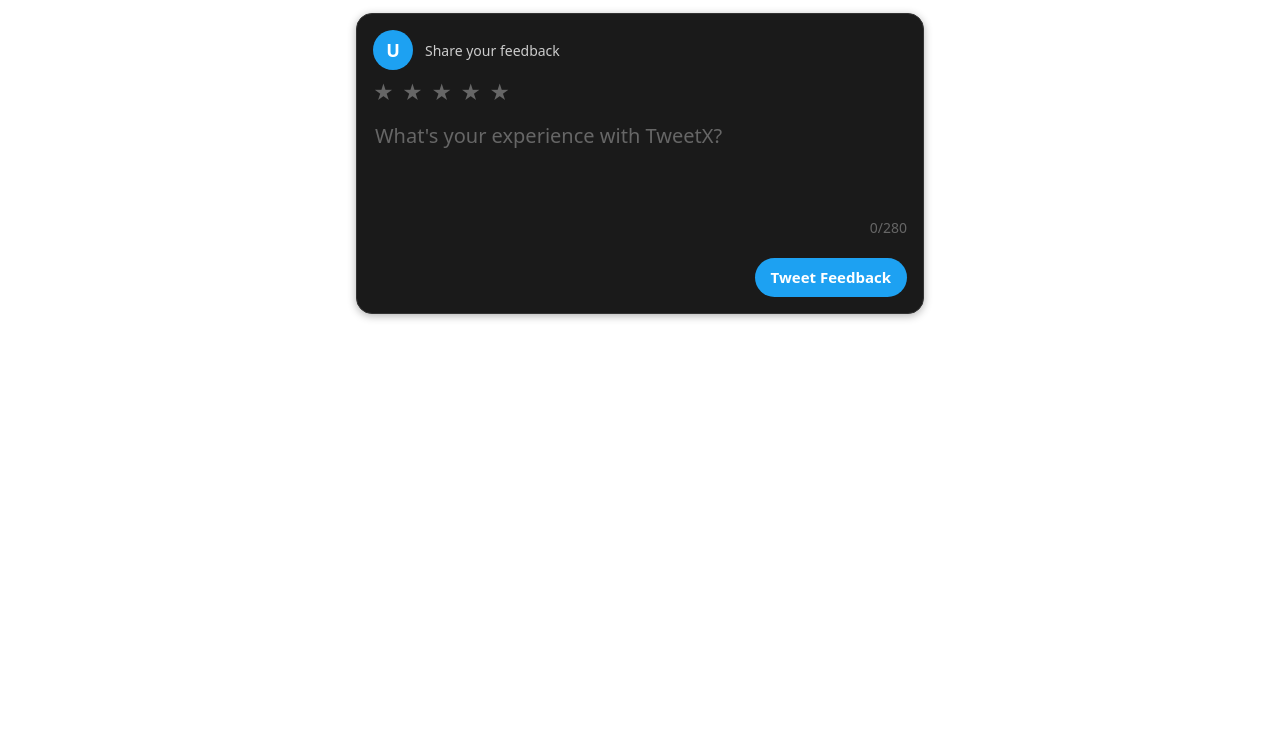
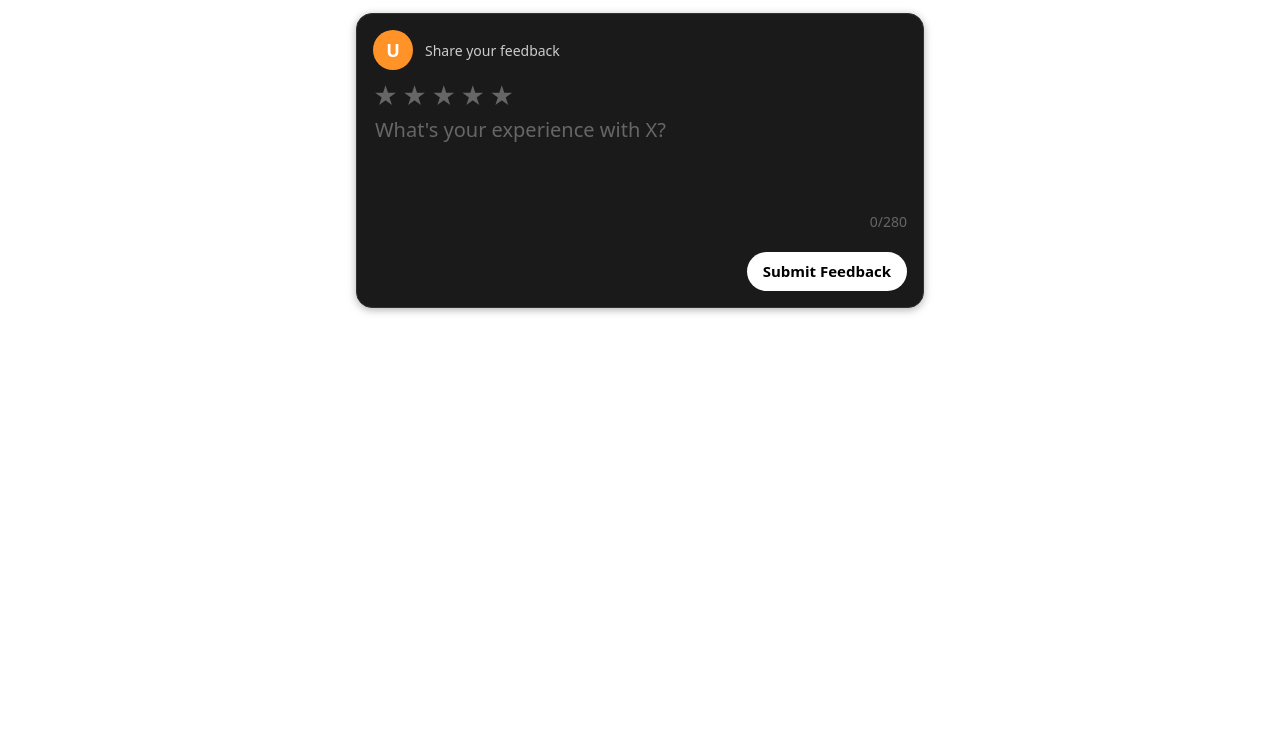
Before and after one commit to xyzpqrr/X, a plain HTML site: page feedback/index.html in a window 1280 px wide. Shown: the part 56-800 px from the top of the page. Drawn offline with nearby package versions, Linux system fonts and the light colour scheme.

Commit message:
Edited the Feedback styling

```diff
--- a/feedback/index.html
+++ b/feedback/index.html
@@ -4,7 +4,8 @@
 <head>
   <meta charset="UTF-8">
   <meta name="viewport" content="width=device-width, initial-scale=1">
-  <title>Feedback - TweetX</title>
+  <title>X Feedback</title>
+  <link rel="icon" href="logo.png" type="image/png">
   <link rel="stylesheet" href="style.css">
   <!-- Bootstrap CSS -->
   <link href="https://cdn.jsdelivr.net/npm/bootstrap@5.3.3/dist/css/bootstrap.min.css" rel="stylesheet">
@@ -37,29 +38,30 @@
       </div>
 
       <form class="feedback-form">
-        <!-- Rating Stars -->
+       <!-- Rating Stars -->
         <div class="rating-stars">
-          <input type="radio" name="rating" id="star1" value="1">
-          <label for="star1">&#9733;</label>
-          <input type="radio" name="rating" id="star2" value="2">
-          <label for="star2">&#9733;</label>
-          <input type="radio" name="rating" id="star3" value="3">
-          <label for="star3">&#9733;</label>
-          <input type="radio" name="rating" id="star4" value="4">
-          <label for="star4">&#9733;</label>
-          <input type="radio" name="rating" id="star5" value="5">
-          <label for="star5">&#9733;</label>
+            <input type="radio" name="rating" id="star5" value="5">
+            <label for="star5">&#9733;</label>
+            <input type="radio" name="rating" id="star4" value="4">
+            <label for="star4">&#9733;</label>
+            <input type="radio" name="rating" id="star3" value="3">
+            <label for="star3">&#9733;</label>
+            <input type="radio" name="rating" id="star2" value="2">
+            <label for="star2">&#9733;</label>
+            <input type="radio" name="rating" id="star1" value="1">
+            <label for="star1">&#9733;</label>
         </div>
+
 
         <!-- Feedback Textarea -->
         <div class="textarea-container">
-          <textarea id="feedback" placeholder="What's your experience with TweetX?" maxlength="280"></textarea>
+          <textarea id="feedback" placeholder="What's your experience with X?" maxlength="280"></textarea>
           <div class="char-counter">0/280</div>
         </div>
 
         <!-- Submit Button -->
         <div class="compose-actions">
-          <button type="submit" class="tweet-button">Tweet Feedback</button>
+          <button type="submit" class="tweet-button">Submit Feedback</button>
         </div>
       </form>
     </div>
--- a/feedback/style.css
+++ b/feedback/style.css
@@ -30,7 +30,7 @@
 .twitter-logo {
     width: 28px;
     height: 28px;
-    fill: #1da1f2;
+    fill: #ffffff;
 }
 
 .header-title {
@@ -68,7 +68,7 @@
     width: 40px;
     height: 40px;
     border-radius: 50%;
-    background-color: #1da1f2;
+    background-color: #ff9328;
     display: flex;
     align-items: center;
     justify-content: center;
@@ -84,29 +84,34 @@
     font-weight: 400;
 }
 
-/* Rating Stars */
 .rating-stars {
-    padding: 0 16px;
-    margin-bottom: 12px;
+  display: flex;
+  flex-direction: row-reverse; /* keeps hover logic correct */
+  justify-content: flex-end;
+  padding-left: 14px;   /* keeps the group aligned to the left */
 }
 
 .rating-stars input {
-    display: none;
+  display: none;
 }
 
 .rating-stars label {
-    font-size: 20px;
-    color: #666666;
-    cursor: pointer;
-    transition: color 0.2s;
-    margin-right: 4px;
+  font-size: 24px;
+  color: #666666;
+  cursor: pointer;
+  transition: color 0.3s, text-shadow 0.3s;
+  margin: 0 2px;
 }
 
+/* Glow and fill effects */
 .rating-stars input:checked ~ label,
 .rating-stars label:hover,
 .rating-stars label:hover ~ label {
-    color: #ffd700;
+  color: #ffd700;
+  text-shadow: 0 0 10px rgba(255, 215, 0, 0.7);
 }
+
+
 
 /* Textarea Container */
 .textarea-container {
@@ -148,8 +153,8 @@
 }
 
 .tweet-button {
-    background-color: #1da1f2;
-    color: #ffffff;
+    background-color: #ffffff;
+    color: #000000;
     border: none;
     border-radius: 20px;
     padding: 8px 16px;
@@ -160,7 +165,7 @@
 }
 
 .tweet-button:hover {
-    background-color: #1991db;
+    background-color: #b8b8b9;
 }
 
 .tweet-button:disabled {
@@ -232,12 +237,14 @@
         padding-right: 12px;
     }
 
+
     .rating-stars,
     .textarea-container,
     .compose-actions {
         padding-left: 12px;
         padding-right: 12px;
     }
+
 
     .header-title {
         font-size: 18px;
```
Also changed, not shown: feedback/logo.png (added).
